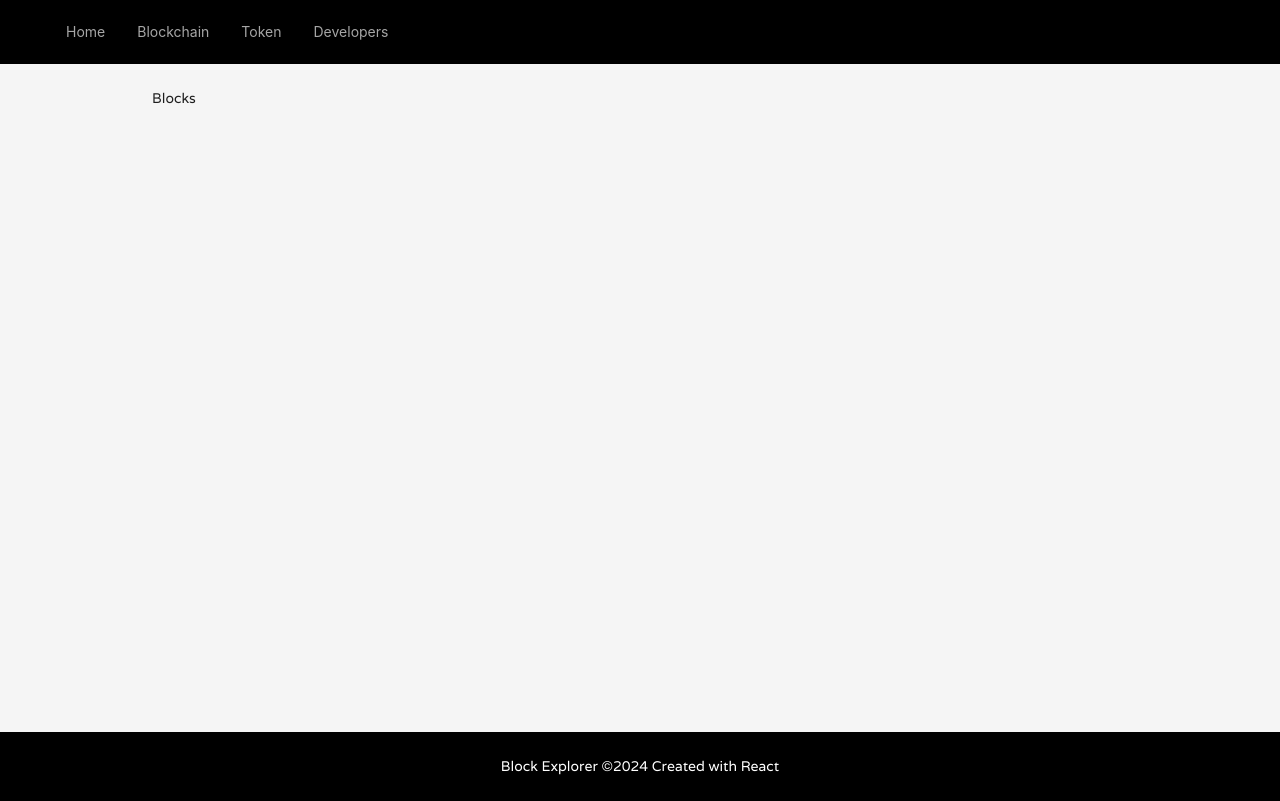
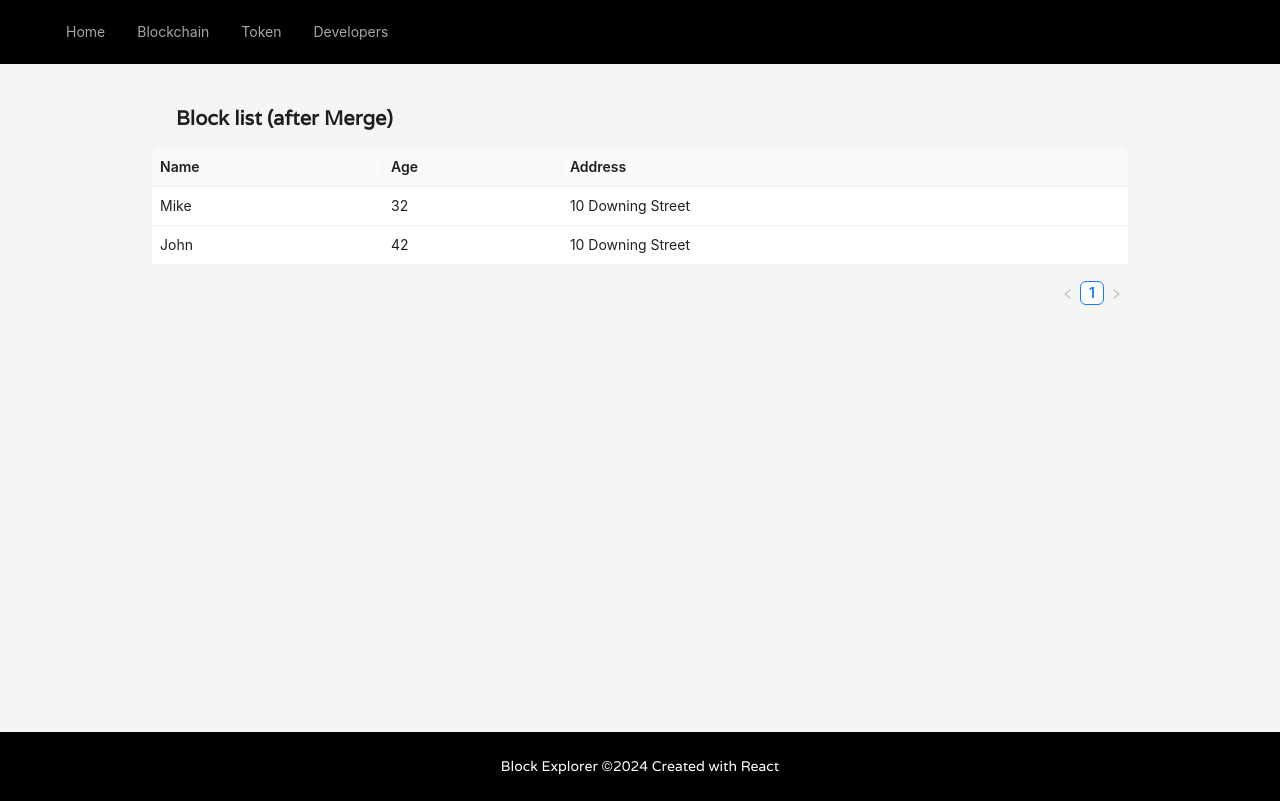
Before and after one commit to hilmoo/custom-block-explorer, a React (Create React App) app: page /blocks in a window 1280 px wide. Built offline with nearby package versions, Linux system fonts and the light colour scheme.

Commit message:
WIP - tables

```diff
--- a/src/pages/Blocks.js
+++ b/src/pages/Blocks.js
@@ -1,7 +1,50 @@
 import React from "react";
+import Title from "../components/UI/Title";
+import { Table } from "antd";
+
+const dataSource = [
+  {
+    key: "1",
+    name: "Mike",
+    age: 32,
+    address: "10 Downing Street",
+  },
+  {
+    key: "2",
+    name: "John",
+    age: 42,
+    address: "10 Downing Street",
+  },
+];
+
+const columns = [
+  {
+    title: "Name",
+    dataIndex: "name",
+    key: "name",
+  },
+  {
+    title: "Age",
+    dataIndex: "age",
+    key: "age",
+  },
+  {
+    title: "Address",
+    dataIndex: "address",
+    key: "address",
+  },
+];
 
 const Blocks = () => {
-  return <div className="p-6">Blocks</div>;
+  return (
+    <div className="p-6">
+      <Title>Block list (after Merge)</Title>
+
+      <div>
+        <Table dataSource={dataSource} columns={columns} size="small" />
+      </div>
+    </div>
+  );
 };
 
 export default Blocks;
```
